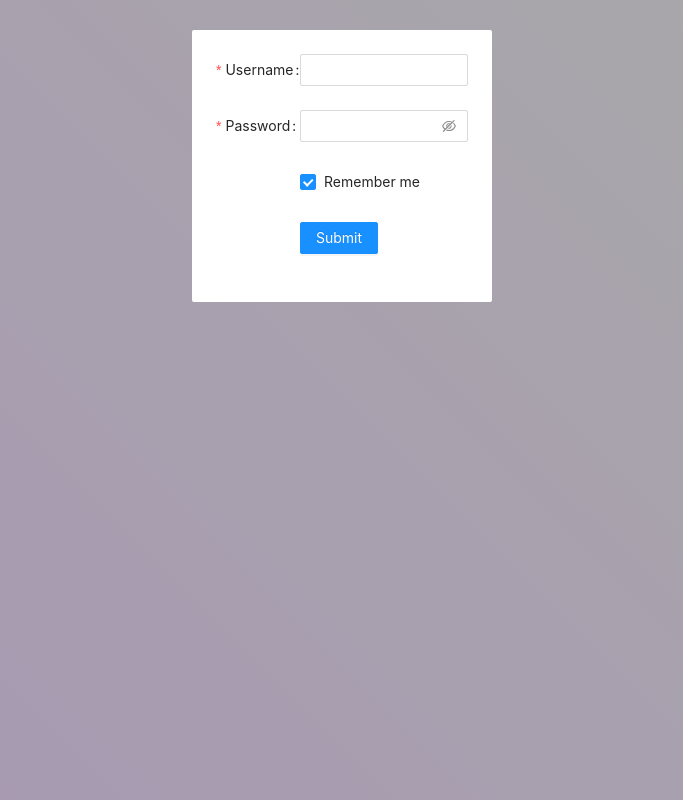
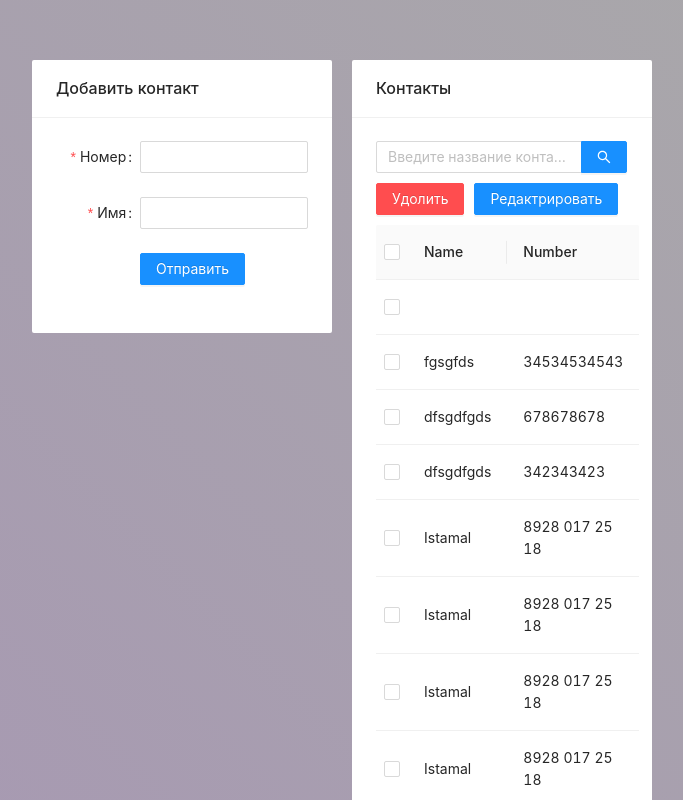
Before and after one commit to istamal/Contacts, a React (Create React App) app: page /login in a window 1280 px wide. Shown: the top 800 px of the page, without its empty margins (298-981 px from the left). Built offline with nearby package versions, Linux system fonts and the light colour scheme; data requests are answered from the project's data file; sample sign-in values are in the browser's storage.

Commit message:
Fix:
fixed router bug

```diff
--- a/src/App.jsx
+++ b/src/App.jsx
@@ -24,7 +24,7 @@ function App() {
   return (
     <Wrapper>
       <Router bacename="contacts-demo">
-        <PrivateRoute exact path="/" component={Contacts} />
+        <PrivateRoute path="/" component={Contacts} />
         <Route path="/login" component={Login} />
       </Router>
     </Wrapper>
```
